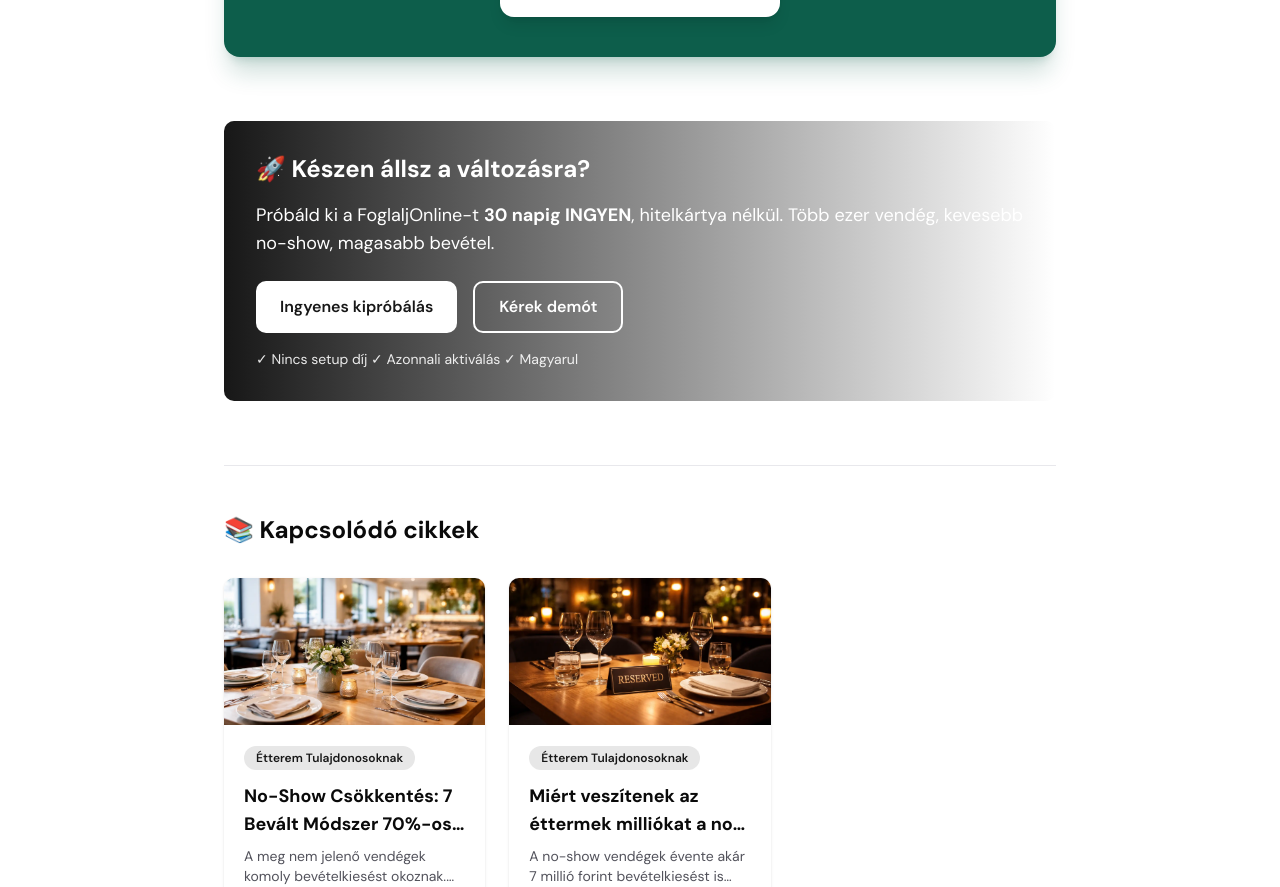
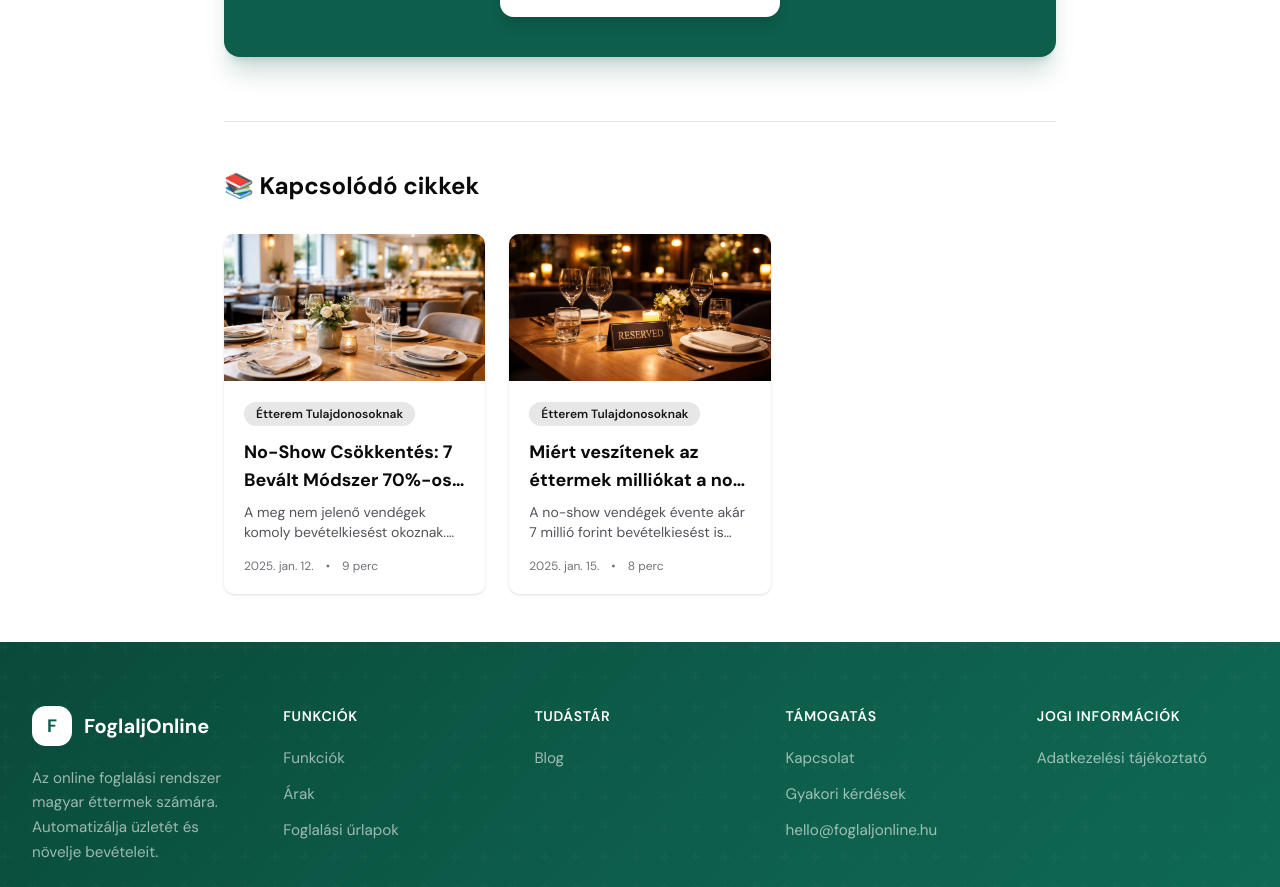
Before and after one commit to gyorgynagy1986/foglalj-onlineSeo, a Next.js app: page /1/blog/etterem-digitalizacio-2026-asztalfoglalo-rendszer in a window 1280 px wide. Shown: the part 6483-7370 px from the top of the page. Built offline with nearby package versions, Linux system fonts and the light colour scheme.

Commit message:
new data

```diff
--- a/app/[lang]/blog/[slug]/page.tsx
+++ b/app/[lang]/blog/[slug]/page.tsx
@@ -157,9 +157,6 @@ export default async function BlogPostPage({ params }: BlogPostPageProps) {
             {post.content}
           </div>
 
-          {/* CTA */}
-          <BlogCTA category={post.category} />
-
           {/* Related Posts */}
           {relatedPosts.length > 0 && <RelatedPosts posts={relatedPosts} />}
         </div>
```
